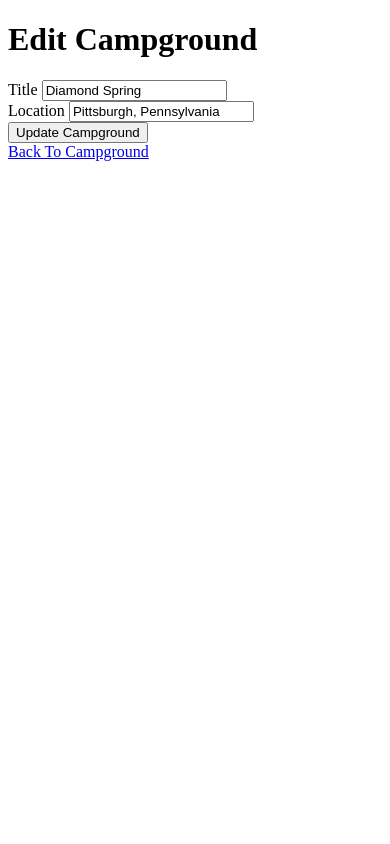
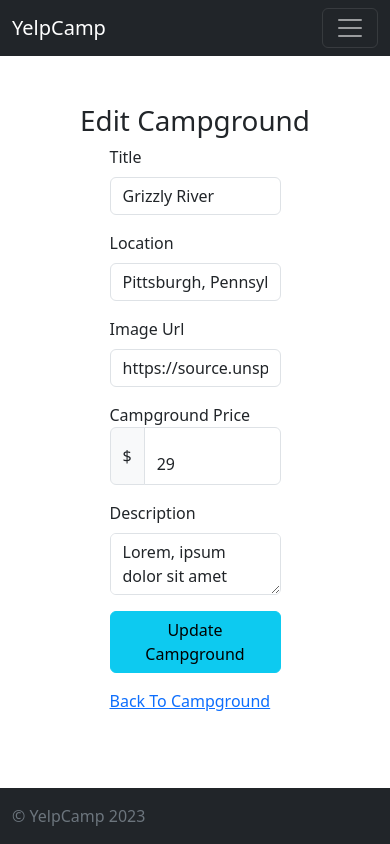
Before and after one commit to tahir-56ali/yelpcamp, a Node server app: page /campgrounds/600000000000000000000003/edit in a window 390 px wide. Run offline with Node 20, Linux system fonts and the light colour scheme; data comes from the database, SQL or seed files in the repository; some libraries are stand-ins or nearby versions.

Commit message:
basic campground CRUD with styling completed

```diff
--- a/app.js
+++ b/app.js
@@ -2,6 +2,7 @@ const express = require('express');
 const path = require('path');
 const mongoose = require('mongoose');
 const methodOverride = require('method-override');
+const ejsMate = require('ejs-mate');
 const Campground = require('./models/campground');
 
 mongoose.set('strictQuery', false);
@@ -18,6 +19,8 @@ db.once('open', () => {
 
 const app = express();
 
+
+app.engine('ejs', ejsMate);
 app.set('view engine', 'ejs');
 app.set('views', path.join(__dirname, 'views'));
 
--- a/models/campground.js
+++ b/models/campground.js
@@ -3,7 +3,8 @@ const Schema = mongoose.Schema;
 
 const campgroundSchema = new Schema({
     title: String,
-    price: String,
+    image: String,
+    price: Number,
     description: String,
     location: String,
 });
--- a/package.json
+++ b/package.json
@@ -11,6 +11,7 @@
   "license": "ISC",
   "dependencies": {
     "ejs": "^3.1.8",
+    "ejs-mate": "^4.0.0",
     "express": "^4.18.2",
     "method-override": "^3.0.0",
     "mongoose": "^6.8.3"
--- a/seeds/index.js
+++ b/seeds/index.js
@@ -21,9 +21,13 @@ const seedDB = async () => {
     await Campground.deleteMany({});
     for (let i = 0; i < 50; i++) {
         const random1000 = Math.floor(Math.random() * 1000);
+        const price = Math.floor(Math.random() * 20) + 10;
         const camp = new Campground({
             location: `${cities[random1000].city}, ${cities[random1000].state}`,
-            title: `${sample(descriptors)} ${sample(places)}`
+            title: `${sample(descriptors)} ${sample(places)}`,
+            image: 'https://source.unsplash.com/collection/483251',
+            description: 'Lorem, ipsum dolor sit amet consectetur adipisicing elit. Nam consequatur voluptates ullam, repellat doloremque nesciunt aut id quidem exercitationem quos, accusantium aliquam tempore beatae quia eius porro placeat minima sapiente.',
+            price
         })
         await camp.save();
     }
--- a/views/campgrounds/edit.ejs
+++ b/views/campgrounds/edit.ejs
@@ -1,30 +1,42 @@
-<!DOCTYPE html>
-<html lang="en">
-
-<head>
-    <meta charset="UTF-8">
-    <meta http-equiv="X-UA-Compatible" content="IE=edge">
-    <meta name="viewport" content="width=device-width, initial-scale=1.0">
-    <title>Edit Campground</title>
-</head>
-
-<body>
-    <h1>Edit Campground</h1>
-
-    <form action="/campgrounds/<%=campground._id%>?_method=PUT" method="POST">
-        <div>
-            <label for="title">Title</label>
-            <input type="text" name="campground[title]" id="title" value="<%=campground.title%>">
+<% layout('./layouts/boilerplate') -%>
+    <div class="row">
+        <h1 class="text-center">Edit Campground</h1>
+        <div class="col-6 offset-3">
+            <form action="/campgrounds/<%=campground._id%>?_method=PUT" method="POST">
+                <div class="mb-3">
+                    <label class="form-label" for="title">Title</label>
+                    <input class="form-control" type="text" name="campground[title]" id="title"
+                        value="<%=campground.title%>">
+                </div>
+                <div class="mb-3">
+                    <label class="form-label" for="location">Location</label>
+                    <input class="form-control" type="text" name="campground[location]" id="location"
+                        value="<%=campground.location%>">
+                </div>
+                <div class="mb-3">
+                    <label class="form-label" for="image">Image Url</label>
+                    <input class="form-control" type="text" name="campground[image]" id="image"
+                        value="<%=campground.image%>">
+                </div>
+                <div class="mb-3">
+                    <label for="price">Campground Price</label>
+                    <div class="input-group mb-3">
+                        <span class="input-group-text">$</span>
+                        <div class="form-floating">
+                            <input type="text" name="campground[price]" class="form-control" id="price"
+                                placeholder="0.00" value="<%=campground.price%>">
+                        </div>
+                    </div>
+                </div>
+                <div class="mb-3">
+                    <label class="form-label" for="description">Description</label>
+                    <textarea class="form-control" name="campground[description]"
+                        id="description"><%=campground.description%></textarea>
+                </div>
+                <div class="mb-3">
+                    <button class="btn btn-info">Update Campground</button>
+                </div>
+            </form>
+            <a href="/campgrounds/<%=campground._id%>">Back To Campground</a>
         </div>
-        <div>
-            <label for="location">Location</label>
-            <input type="text" name="campground[location]" id="location" value="<%=campground.location%>">
-        </div>
-        <button>Update Campground</button>
-    </form>
-    <footer>
-        <a href="/campgrounds/<%=campground._id%>">Back To Campground</a>
-    </footer>
-</body>
-
-</html>
+    </div>
--- /dev/null
+++ b/views/layouts/boilerplate.ejs
@@ -0,0 +1,27 @@
+<!DOCTYPE html>
+<html lang="en">
+
+<head>
+    <meta charset="UTF-8">
+    <meta http-equiv="X-UA-Compatible" content="IE=edge">
+    <meta name="viewport" content="width=device-width, initial-scale=1.0">
+    <title>YelpCamp</title>
+    <link href="https://cdn.jsdelivr.net/npm/bootstrap@5.3.0-alpha1/dist/css/bootstrap.min.css" rel="stylesheet"
+        integrity="sha384-GLhlTQ8iRABdZLl6O3oVMWSktQOp6b7In1Zl3/Jr59b6EGGoI1aFkw7cmDA6j6gD" crossorigin="anonymous">
+</head>
+
+<body class="d-flex flex-column vh-100">
+    <%- include('../partials/navbar') %>
+        <main class="container mt-5">
+            <%- body %>
+        </main>
+        <%- include('../partials/footer') %>
+            <script src="https://cdn.jsdelivr.net/npm/@popperjs/core@2.11.6/dist/umd/popper.min.js"
+                integrity="sha384-oBqDVmMz9ATKxIep9tiCxS/Z9fNfEXiDAYTujMAeBAsjFuCZSmKbSSUnQlmh/jp3"
+                crossorigin="anonymous"></script>
+            <script src="https://cdn.jsdelivr.net/npm/bootstrap@5.3.0-alpha1/dist/js/bootstrap.min.js"
+                integrity="sha384-mQ93GR66B00ZXjt0YO5KlohRA5SY2XofN4zfuZxLkoj1gXtW8ANNCe9d5Y3eG5eD"
+                crossorigin="anonymous"></script>
+</body>
+
+</html>
--- /dev/null
+++ b/views/partials/footer.ejs
@@ -0,0 +1,5 @@
+<footer class="footer bg-dark py-3 mt-auto">
+    <div class="container">
+        <span class="text-secondary">&copy; YelpCamp 2023</span>
+    </div>
+</footer>
--- /dev/null
+++ b/views/partials/navbar.ejs
@@ -0,0 +1,22 @@
+<nav class="navbar sticky-top navbar-expand-lg bg-dark bg-body-light" data-bs-theme="dark">
+    <div class="container-fluid">
+        <a class="navbar-brand" href="#">YelpCamp</a>
+        <button class="navbar-toggler" type="button" data-bs-toggle="collapse" data-bs-target="#navbarNav"
+            aria-controls="navbarNav" aria-expanded="false" aria-label="Toggle navigation">
+            <span class="navbar-toggler-icon"></span>
+        </button>
+        <div class="collapse navbar-collapse" id="navbarNav">
+            <ul class="navbar-nav">
+                <li class="nav-item">
+                    <a class="nav-link active" href="/">Home</a>
+                </li>
+                <li class="nav-item">
+                    <a class="nav-link" href="/campgrounds">Campgrounds</a>
+                </li>
+                <li class="nav-item">
+                    <a class="nav-link" href="/campgrounds/new">New Campground</a>
+                </li>
+            </ul>
+        </div>
+    </div>
+</nav>
```
Also changed, not shown: views/campgrounds/index.ejs (+29 -24 lines), views/campgrounds/new.ejs (+37 -29 lines), views/campgrounds/show.ejs (+33 -29 lines), views/home.ejs (+1 -14 lines), 1 other file.
